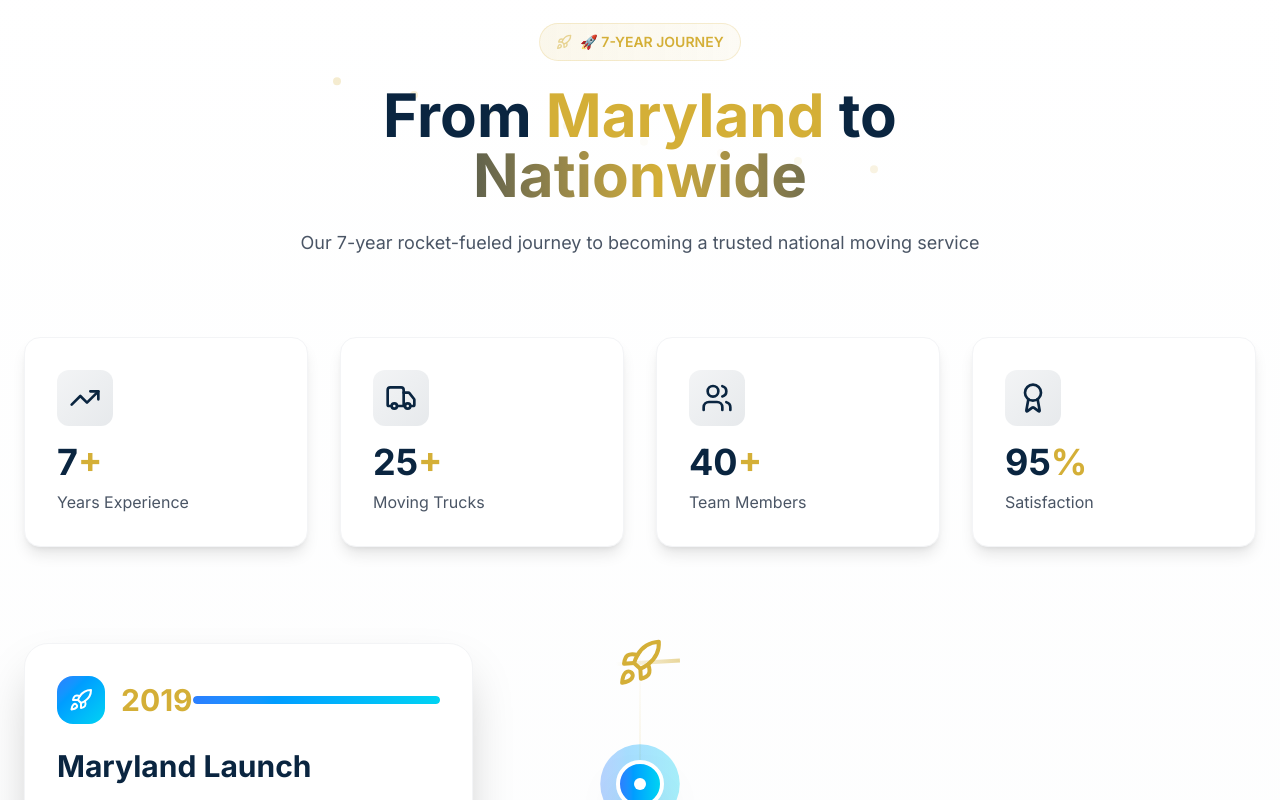
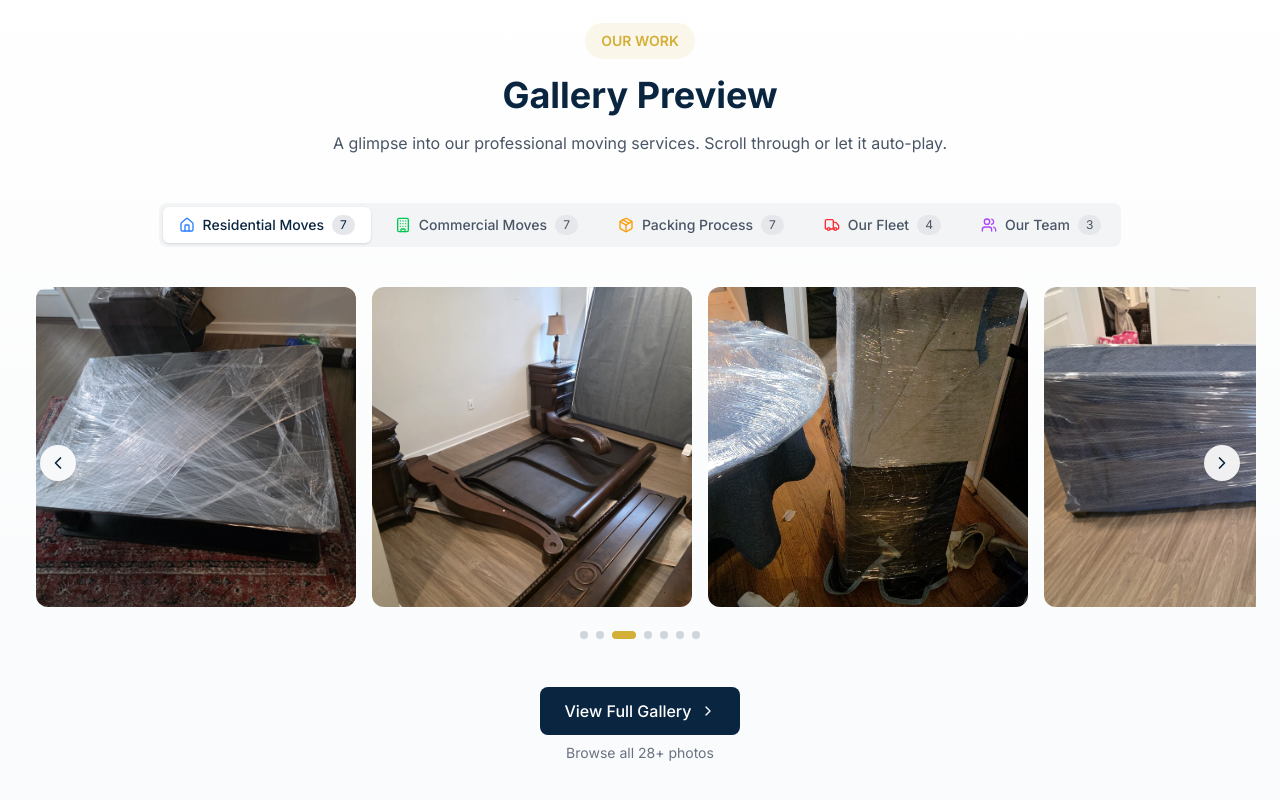
Before and after one commit to Rawlingsofficial/elviscodeinterstate, a Next.js app: page / in a window 1280 px wide. Shown: the part 6860-7660 px from the top of the page. Built offline with nearby package versions, Linux system fonts and the light colour scheme.

Commit message:
galery preview

```diff
--- a/src/app/page.tsx
+++ b/src/app/page.tsx
@@ -23,14 +23,15 @@ export default function Home() {
       {/* Services */}
       <Services />
 
+      {/* Request Quote */}
+      <RequestQuote />
+
       {/* Company History */}
       <CompanyHistory />
 
       {/* Testimonials */}
       <Testimonials />
 
-      {/* Request Quote */}
-      <RequestQuote />
 
       {/* FAQ */}
       <FAQ />
--- a/src/components/sections/RequestQuote.tsx
+++ b/src/components/sections/RequestQuote.tsx
@@ -1,206 +1,271 @@
-// File: src/components/sections/RequestQuote.tsx
+// File: src/components/sections/MiniGallery.tsx
 "use client";
 
 import { motion } from 'framer-motion';
-import { Truck, Phone } from 'lucide-react';
-import { useState } from 'react';
+import { ChevronRight, ChevronLeft, Home, Building, Package, Truck, Users } from 'lucide-react';
+import { useState, useEffect, useRef } from 'react';
+import Image from 'next/image';
+import Link from 'next/link';
 
-export default function RequestQuote() {
-  const [selectedSize, setSelectedSize] = useState<string>('1-2 Bed');
-
-  const homeSizes = [
-    { label: 'Studio/Apt', value: 'studio' },
-    { label: '1-2 Bed', value: '1-2' },
-    { label: '3-4 Bed', value: '3-4' },
-    { label: '5+ Bed', value: '5+' },
+// Gallery categories with icons
+const galleryCategories = [
+  { id: 'residential', label: 'Residential Moves', icon: Home, color: 'text-blue-500' },
+  { id: 'commercial', label: 'Commercial Moves', icon: Building, color: 'text-green-500' },
+  { id: 'packing', label: 'Packing Process', icon: Package, color: 'text-amber-500' },
+  { id: 'fleet', label: 'Our Fleet', icon: Truck, color: 'text-red-500' },
+  { id: 'team', label: 'Our Team', icon: Users, color: 'text-purple-500' },
 ];
 
+// Sample gallery images (you can replace with your actual images)
+const galleryImages = {
+  residential: [
+    { src: '/gallery/residential1.jpeg', alt: 'Residential Move 1' },
+    { src: '/gallery/residential2.jpeg', alt: 'Residential Move 2' },
+    { src: '/gallery/residential3.jpeg', alt: 'Residential Move 3' },
+    { src: '/gallery/residential4.jpeg', alt: 'Residential Move 4' },
+    { src: '/gallery/residential5.jpeg', alt: 'Residential Move 5' },
+    { src: '/gallery/residential6.jpeg', alt: 'Residential Move 6' },
+    { src: '/gallery/residential7.jpeg', alt: 'Residential Move 7' },
+  ],
+  commercial: [
+    { src: '/gallery/commercial1.jpeg', alt: 'Commercial Move 1' },
+    { src: '/gallery/commercial2.jpeg', alt: 'Commercial Move 2' },
+    { src: '/gallery/commercial3.jpeg', alt: 'Commercial Move 3' },
+    { src: '/gallery/commercial4.jpeg', alt: 'Commercial Move 4' },
+    { src: '/gallery/commercial5.jpeg', alt: 'Commercial Move 5' },
+    { src: '/gallery/commercial6.jpeg', alt: 'Commercial Move 6' },
+    { src: '/gallery/commercial7.jpeg', alt: 'Commercial Move 7' },
+  ],
+  packing: [
+    { src: '/gallery/pakaging1.jpeg', alt: 'Packing Process 1' },
+    { src: '/gallery/pakaging2.jpeg', alt: 'Packing Process 2' },
+    { src: '/gallery/pakaging3.jpeg', alt: 'Packing Process 3' },
+    { src: '/gallery/pakaging4.jpeg', alt: 'Packing Process 4' },
+    { src: '/gallery/pakaging5.jpeg', alt: 'Packing Process 5' },
+    { src: '/gallery/pakaging6.jpeg', alt: 'Packing Process 6' },
+    { src: '/gallery/pakaging7.jpeg', alt: 'Packing Process 7' },
+  ],
+  fleet: [
+    { src: '/gallery/fleet.jpeg', alt: 'Our Fleet 1' },
+    { src: '/gallery/fleet1.jpeg', alt: 'Our Fleet 2' },
+    { src: '/gallery/fleet5.jpeg', alt: 'Our Fleet 3' },
+    { src: '/gallery/fleet7.jpeg', alt: 'Our Fleet 4' },
+  ],
+  team: [
+    { src: '/gallery/team.jpeg', alt: 'Our Team 1' },
+    { src: '/gallery/team2.jpeg', alt: 'Our Team 2' },
+    { src: '/gallery/team3.jpeg', alt: 'Our Team 3' },
+  ],
+};
+
+export default function MiniGallery() {
+  const [selectedCategory, setSelectedCategory] = useState('residential');
+  const [currentIndex, setCurrentIndex] = useState(0);
+  const [isHovered, setIsHovered] = useState(false);
+  const scrollContainerRef = useRef<HTMLDivElement>(null);
+
+  const images = galleryImages[selectedCategory as keyof typeof galleryImages] || [];
+  const totalImages = images.length;
+
+  // Auto slide effect
+  useEffect(() => {
+    if (isHovered || totalImages === 0) return;
+
+    const interval = setInterval(() => {
+      setCurrentIndex((prevIndex) => (prevIndex + 1) % totalImages);
+    }, 3000);
+
+    return () => clearInterval(interval);
+  }, [isHovered, totalImages]);
+
+  // Scroll to selected image
+  useEffect(() => {
+    if (scrollContainerRef.current) {
+      const container = scrollContainerRef.current;
+      const imageWidth = container.scrollWidth / totalImages;
+      container.scrollTo({
+        left: currentIndex * imageWidth,
+        behavior: 'smooth',
+      });
+    }
+  }, [currentIndex, totalImages]);
+
+  const handleNext = () => {
+    setCurrentIndex((prev) => (prev + 1) % totalImages);
+  };
+
+  const handlePrev = () => {
+    setCurrentIndex((prev) => (prev - 1 + totalImages) % totalImages);
+  };
+
+  const handleCategoryClick = (category: string) => {
+    setSelectedCategory(category);
+    setCurrentIndex(0);
+  };
+
   return (
-    <section className="py-20 md:py-28 bg-white">
+    <section className="py-16 md:py-24 bg-gradient-to-b from-white to-gray-50">
       <div className="container-custom px-4 sm:px-6">
-        <div className="grid lg:grid-cols-2 gap-12 lg:gap-16 items-center">
-          {/* Left Content */}
-          <motion.div
-            initial={{ opacity: 0, x: -30 }}
-            whileInView={{ opacity: 1, x: 0 }}
-            transition={{ duration: 0.6 }}
-            viewport={{ once: true }}
-            className="space-y-8"
-          >
-            <div>
-              <span className="inline-block px-4 py-2 bg-[#D4AF37]/10 text-[#D4AF37] font-semibold rounded-full text-sm mb-4">
-                GET A QUOTE
-              </span>
-              <h2 className="text-3xl md:text-4xl lg:text-5xl font-bold text-[#0A2540] mb-6">
-                Ready to Move?
-                <br />
-                <span className="text-[#D4AF37]">Get Your Free Quote</span>
-              </h2>
-              <p className="text-lg text-gray-600 mb-8">
-                Fill out our quick form and get a personalized moving quote in minutes. No hidden fees, just honest pricing.
-              </p>
-            </div>
-
-            {/* Quick Contact */}
+        {/* Header */}
         <motion.div
           initial={{ opacity: 0, y: 20 }}
           whileInView={{ opacity: 1, y: 0 }}
+          transition={{ duration: 0.5 }}
+          viewport={{ once: true }}
+          className="text-center mb-12"
+        >
+          <span className="inline-block px-4 py-2 bg-[#D4AF37]/10 text-[#D4AF37] font-semibold rounded-full text-sm mb-4">
+            OUR WORK
+          </span>
+          <h2 className="text-3xl md:text-4xl font-bold text-[#0A2540] mb-4">
+            Gallery Preview
+          </h2>
+          <p className="text-gray-600 max-w-2xl mx-auto">
+            A glimpse into our professional moving services. Scroll through or let it auto-play.
+          </p>
+        </motion.div>
+
+        {/* Category Selector */}
+        <motion.div
+          initial={{ opacity: 0, y: 20 }}
+          whileInView={{ opacity: 1, y: 0 }}
+          transition={{ duration: 0.5, delay: 0.1 }}
+          viewport={{ once: true }}
+          className="flex justify-center mb-10"
+        >
+          <div className="inline-flex flex-wrap gap-2 p-1 bg-gray-100 rounded-lg">
+            {galleryCategories.map((category) => {
+              const Icon = category.icon;
+              return (
+                <button
+                  key={category.id}
+                  onClick={() => handleCategoryClick(category.id)}
+                  className={`flex items-center gap-2 px-4 py-2 rounded-md transition-all ${
+                    selectedCategory === category.id
+                      ? 'bg-white text-[#0A2540] shadow-sm'
+                      : 'text-gray-600 hover:text-[#0A2540]'
+                  }`}
+                >
+                  <Icon className={`h-4 w-4 ${category.color}`} />
+                  <span className="text-sm font-medium">{category.label}</span>
+                  <span className="text-xs bg-gray-200 px-2 py-0.5 rounded-full">
+                    {galleryImages[category.id as keyof typeof galleryImages]?.length || 0}
+                  </span>
+                </button>
+              );
+            })}
+          </div>
+        </motion.div>
+
+        {/* Gallery Container */}
+        <motion.div
+          initial={{ opacity: 0 }}
+          whileInView={{ opacity: 1 }}
           transition={{ duration: 0.6, delay: 0.2 }}
           viewport={{ once: true }}
-              className="bg-gradient-to-r from-[#0A2540] to-[#1a3a5f] rounded-2xl p-6 text-white"
+          className="relative"
+          onMouseEnter={() => setIsHovered(true)}
+          onMouseLeave={() => setIsHovered(false)}
         >
-              <div className="flex items-center gap-4 mb-4">
-                <div className="p-3 bg-white/10 rounded-xl">
-                  <Phone className="h-6 w-6" />
-                </div>
-                <div>
-                  <h4 className="text-xl font-bold">Prefer to Call?</h4>
-                  <p className="text-white/80 text-sm">Speak directly with our moving experts</p>
-                </div>
-              </div>
-              <a
-                href="tel:+1234567890"
-                className="text-2xl font-bold hover:text-[#D4AF37] transition-colors flex items-center gap-3"
+          {/* Navigation Arrows */}
+          <button
+            onClick={handlePrev}
+            className="absolute left-4 top-1/2 -translate-y-1/2 z-10 p-2 bg-white/90 backdrop-blur-sm rounded-full shadow-lg hover:bg-white transition-all disabled:opacity-50"
+            disabled={totalImages === 0}
           >
-                <Truck className="h-6 w-6 text-[#D4AF37]" />
-                (555) 123-4567
-              </a>
-            </motion.div>
+            <ChevronLeft className="h-5 w-5 text-[#0A2540]" />
+          </button>
 
-            {/* Trust Badges */}
-            <div className="space-y-4">
-              <div className="flex items-center gap-3">
-                <div className="w-2 h-2 bg-[#D4AF37] rounded-full"></div>
-                <span className="text-gray-700 font-medium">No commitment required</span>
-              </div>
-              <div className="flex items-center gap-3">
-                <div className="w-2 h-2 bg-[#D4AF37] rounded-full"></div>
-                <span className="text-gray-700 font-medium">Price match guarantee</span>
-              </div>
-              <div className="flex items-center gap-3">
-                <div className="w-2 h-2 bg-[#D4AF37] rounded-full"></div>
-                <span className="text-gray-700 font-medium">30-minute response time</span>
+          <button
+            onClick={handleNext}
+            className="absolute right-4 top-1/2 -translate-y-1/2 z-10 p-2 bg-white/90 backdrop-blur-sm rounded-full shadow-lg hover:bg-white transition-all disabled:opacity-50"
+            disabled={totalImages === 0}
+          >
+            <ChevronRight className="h-5 w-5 text-[#0A2540]" />
+          </button>
+
+          {/* Image Slider */}
+          <div
+            ref={scrollContainerRef}
+            className="overflow-x-auto scrollbar-hide scroll-smooth"
+            style={{ scrollbarWidth: 'none', msOverflowStyle: 'none' }}
+          >
+            <div className="flex space-x-4 min-w-max px-4">
+              {images.map((image, index) => (
+                <motion.div
+                  key={index}
+                  initial={{ opacity: 0, scale: 0.95 }}
+                  animate={{ opacity: 1, scale: 1 }}
+                  transition={{ duration: 0.3, delay: index * 0.05 }}
+                  className="relative flex-shrink-0 w-[280px] h-[280px] md:w-[320px] md:h-[320px] rounded-xl overflow-hidden group cursor-pointer"
+                >
+                  <Image
+                    src={image.src}
+                    alt={image.alt}
+                    fill
+                    className="object-cover group-hover:scale-105 transition-transform duration-500"
+                    sizes="(max-width: 768px) 280px, 320px"
+                  />
+                  {/* Overlay */}
+                  <div className="absolute inset-0 bg-gradient-to-t from-black/60 via-transparent to-transparent opacity-0 group-hover:opacity-100 transition-opacity duration-300">
+                    <div className="absolute bottom-4 left-4 text-white">
+                      <p className="text-sm font-medium">{image.alt}</p>
                     </div>
                   </div>
                 </motion.div>
-
-          {/* Right Form */}
-          <motion.div
-            initial={{ opacity: 0, x: 30 }}
-            whileInView={{ opacity: 1, x: 0 }}
-            transition={{ duration: 0.6 }}
-            viewport={{ once: true }}
-            className="bg-white rounded-2xl shadow-xl p-6 md:p-8 border border-gray-100"
-          >
-            <h3 className="text-2xl font-bold text-[#0A2540] mb-6">Quick Quote Form</h3>
-
-            <form className="space-y-5">
-              {/* Basic Info */}
-              <div className="grid md:grid-cols-2 gap-4">
-                <div>
-                  <label className="block text-gray-700 text-sm font-medium mb-2">Full Name *</label>
-                  <input
-                    type="text"
-                    required
-                    className="w-full px-4 py-3 rounded-lg border border-gray-300 focus:border-[#D4AF37] focus:ring-2 focus:ring-[#D4AF37]/20 outline-none transition-all"
-                    placeholder="John Smith"
-                  />
-                </div>
-                <div>
-                  <label className="block text-gray-700 text-sm font-medium mb-2">Phone *</label>
-                  <input
-                    type="tel"
-                    required
-                    className="w-full px-4 py-3 rounded-lg border border-gray-300 focus:border-[#D4AF37] focus:ring-2 focus:ring-[#D4AF37]/20 outline-none transition-all"
-                    placeholder="(555) 123-4567"
-                  />
-                </div>
-              </div>
-
-              <div>
-                <label className="block text-gray-700 text-sm font-medium mb-2">Email *</label>
-                <input
-                  type="email"
-                  required
-                  className="w-full px-4 py-3 rounded-lg border border-gray-300 focus:border-[#D4AF37] focus:ring-2 focus:ring-[#D4AF37]/20 outline-none transition-all"
-                  placeholder="john@example.com"
-                />
-              </div>
-
-              {/* Move Details */}
-              <div className="grid md:grid-cols-2 gap-4">
-                <div>
-                  <label className="block text-gray-700 text-sm font-medium mb-2">From</label>
-                  <input
-                    type="text"
-                    className="w-full px-4 py-3 rounded-lg border border-gray-300 focus:border-[#D4AF37] focus:ring-2 focus:ring-[#D4AF37]/20 outline-none transition-all"
-                    placeholder="City, State"
-                  />
-                </div>
-                <div>
-                  <label className="block text-gray-700 text-sm font-medium mb-2">To</label>
-                  <input
-                    type="text"
-                    className="w-full px-4 py-3 rounded-lg border border-gray-300 focus:border-[#D4AF37] focus:ring-2 focus:ring-[#D4AF37]/20 outline-none transition-all"
-                    placeholder="City, State"
-                  />
-                </div>
-              </div>
-
-              <div>
-                <label className="block text-gray-700 text-sm font-medium mb-2">Home Size *</label>
-                <div className="grid grid-cols-2 md:grid-cols-4 gap-2">
-                  {homeSizes.map((size) => (
-                    <button
-                      key={size.value}
-                      type="button"
-                      onClick={() => setSelectedSize(size.value)}
-                      className={`py-3 rounded-lg border transition-all ${
-                        selectedSize === size.value
-                          ? 'border-[#D4AF37] bg-[#D4AF37]/10 text-[#0A2540] font-medium'
-                          : 'border-gray-300 hover:border-gray-400 text-gray-600'
-                      }`}
-                    >
-                      {size.label}
-                    </button>
               ))}
             </div>
           </div>
 
-              <div>
-                <label className="block text-gray-700 text-sm font-medium mb-2">Move Date *</label>
-                <input
-                  type="date"
-                  required
-                  className="w-full px-4 py-3 rounded-lg border border-gray-300 focus:border-[#D4AF37] focus:ring-2 focus:ring-[#D4AF37]/20 outline-none transition-all"
+          {/* Dots Indicator */}
+          {totalImages > 0 && (
+            <div className="flex justify-center gap-2 mt-6">
+              {images.map((_, index) => (
+                <button
+                  key={index}
+                  onClick={() => setCurrentIndex(index)}
+                  className={`w-2 h-2 rounded-full transition-all ${
+                    index === currentIndex
+                      ? 'bg-[#D4AF37] w-6'
+                      : 'bg-gray-300 hover:bg-gray-400'
+                  }`}
+                  aria-label={`Go to slide ${index + 1}`}
                 />
+              ))}
+            </div>
+          )}
+        </motion.div>
+
+        {/* View Full Gallery Link */}
+        <motion.div
+          initial={{ opacity: 0, y: 20 }}
+          whileInView={{ opacity: 1, y: 0 }}
+          transition={{ duration: 0.5, delay: 0.3 }}
+          viewport={{ once: true }}
+          className="text-center mt-12"
+        >
+          <Link
+            href="/gallery"
+            className="inline-flex items-center gap-2 px-6 py-3 bg-[#0A2540] text-white rounded-lg hover:bg-[#0A2540]/90 transition-colors group"
+          >
+            <span className="font-medium">View Full Gallery</span>
+            <ChevronRight className="h-4 w-4 group-hover:translate-x-1 transition-transform" />
+          </Link>
+          <p className="text-gray-500 text-sm mt-2">
+            Browse all {Object.values(galleryImages).flat().length}+ photos
+          </p>
+        </motion.div>
       </div>
 
-              <div>
-                <label className="block text-gray-700 text-sm font-medium mb-2">Additional Notes</label>
-                <textarea
-                  rows={3}
-                  className="w-full px-4 py-3 rounded-lg border border-gray-300 focus:border-[#D4AF37] focus:ring-2 focus:ring-[#D4AF37]/20 outline-none transition-all"
-                  placeholder="Any special items or requirements..."
-                />
-              </div>
-
-              <motion.button
-                type="submit"
-                whileHover={{ scale: 1.02 }}
-                whileTap={{ scale: 0.98 }}
-                className="w-full bg-gradient-to-r from-[#D4AF37] to-amber-500 text-[#0A2540] font-bold py-4 rounded-lg text-lg hover:shadow-lg hover:shadow-amber-500/30 transition-all duration-300"
-              >
-                Get Free Quote
-              </motion.button>
-
-              <p className="text-center text-gray-500 text-xs md:text-sm">
-                We'll contact you within 30 minutes. No spam, ever.
-              </p>
-            </form>
-          </motion.div>
-        </div>
-      </div>
+      <style jsx>{`
+        .scrollbar-hide {
+          -ms-overflow-style: none;
+          scrollbar-width: none;
+        }
+        .scrollbar-hide::-webkit-scrollbar {
+          display: none;
+        }
+      `}</style>
     </section>
   );
 }
```
Lines whose indentation alone changed are shown as unchanged.
